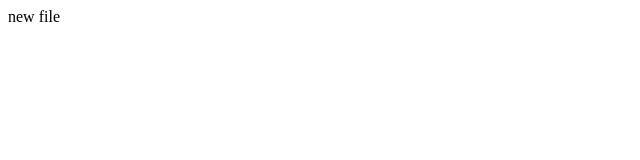
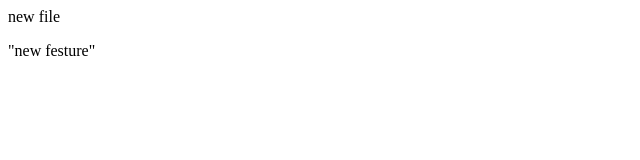
Before and after one commit to Anishaprabhu019/LocalRepo, a plain HTML site: page index.html in a window 1280 px wide. Shown: the full height of the page, 0-640 px from the left. Drawn offline with Linux system fonts and the light colour scheme.

Commit message:
new feature

```diff
--- a/index.html
+++ b/index.html
@@ -1 +1,2 @@
 <p>new file </p>
+<p>"new festure"</p>
```
